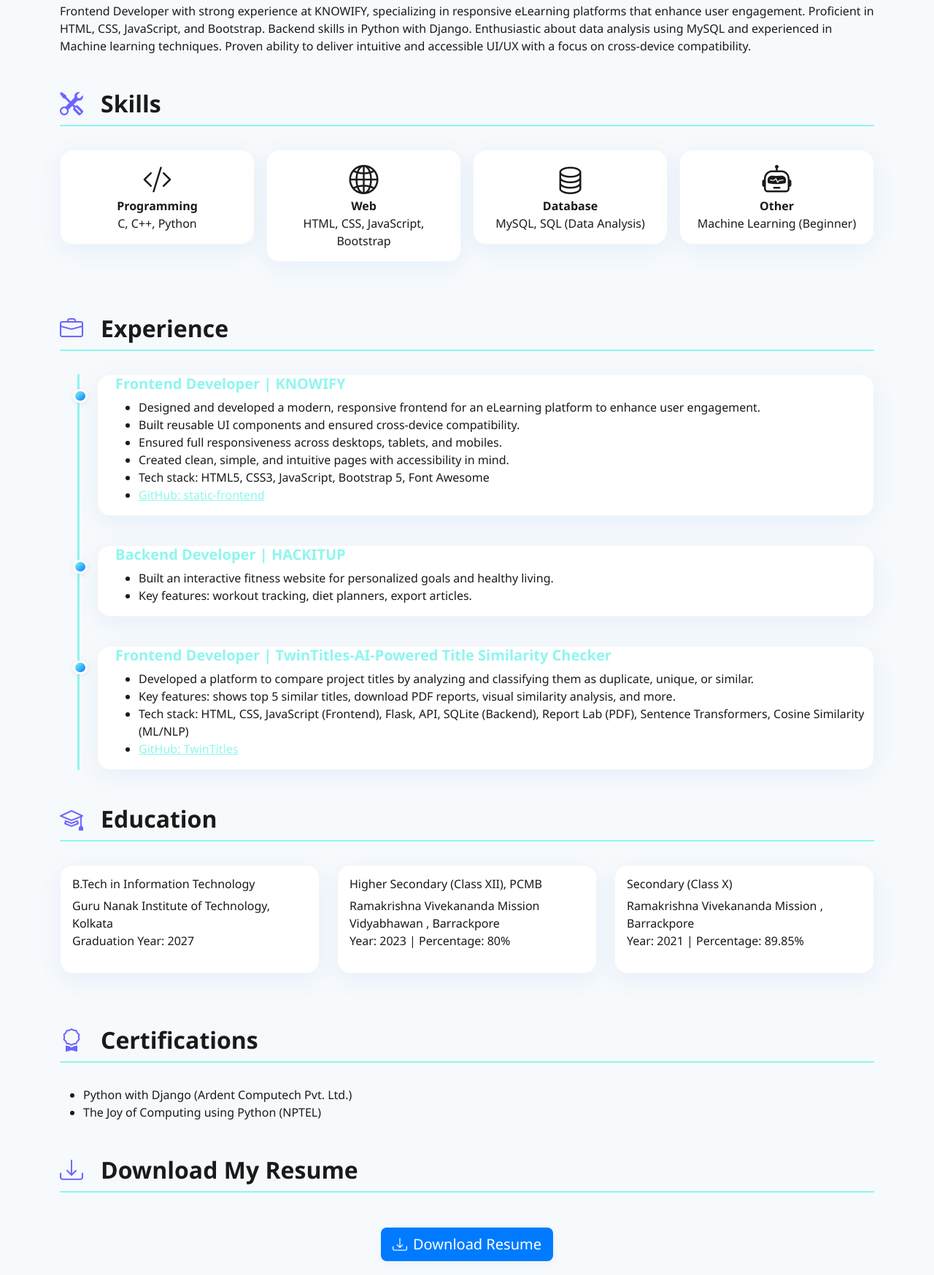
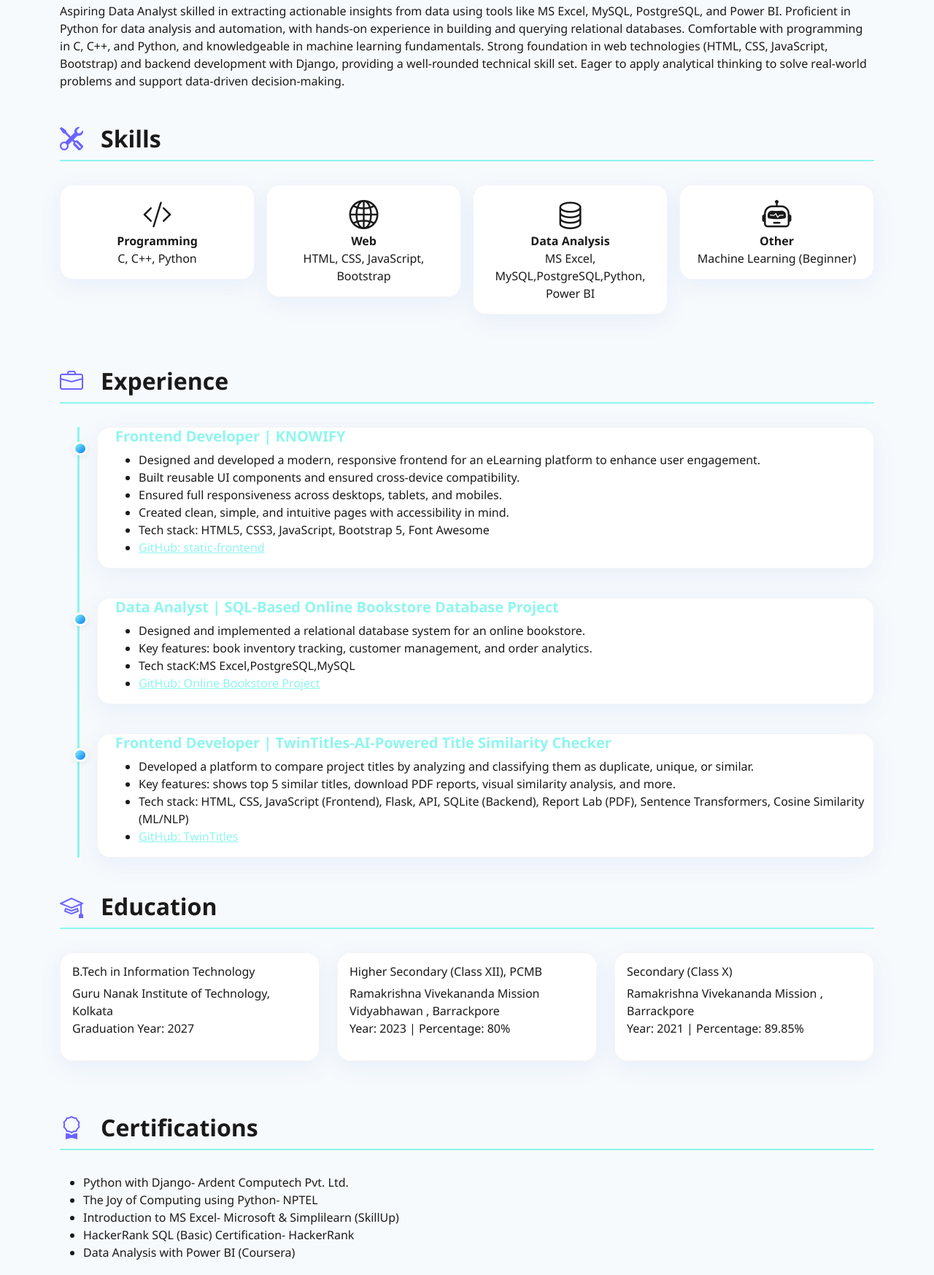
Before and after one commit to Tamannya/Tamannya_portfolio, a plain HTML site: page index.html in a window 1280 px wide. Shown: the part 733-2480 px from the top of the page at 73% size. Drawn offline with nearby package versions, Linux system fonts and the light colour scheme.

Commit message:
Update index.html

```diff
--- a/index.html
+++ b/index.html
@@ -31,10 +31,10 @@
   <!-- Hero Section -->
   <section id="home" class="hero-section d-flex flex-column align-items-center justify-content-center text-center">
     <div class="profile-img-wrapper mb-3">
-      <img src="Profile.jpg" alt="Profile" class="profile-img" id="profile-img">
+      <img src="assets/Profile.jpg" alt="Profile" class="profile-img" id="profile-img">
     </div>
     <h1 class="hero-title mb-2">Tamannya Mukherjee</h1>
-    <h2 class="hero-animated mb-3"><span id="animated-text">Frontend Developer | Data Enthusiast</span></h2>
+    <h2 class="hero-animated mb-3"><span id="animated-text"> Data Analyst | Data Enthusiast</span></h2>
     <div class="hero-links mb-2">
       <a href="mailto:tamannya2004@gmail.com" class="me-3"><i class="bi bi-envelope"></i></a>
       <a href="https://github.com/Tamannya" class="me-3" target="_blank"><i class="bi bi-github"></i></a>
@@ -46,7 +46,7 @@
   <main class="container my-5">
     <section class="mb-5 fade-in-section">
       <h2><i class="bi bi-person-lines-fill me-2"></i>Summary</h2>
-      <p>Frontend Developer with strong experience at KNOWIFY, specializing in responsive eLearning platforms that enhance user engagement. Proficient in HTML, CSS, JavaScript, and Bootstrap. Backend skills in Python with Django. Enthusiastic about data analysis using MySQL and experienced in Machine learning techniques. Proven ability to deliver intuitive and accessible UI/UX with a focus on cross-device compatibility.</p>
+      <p>Aspiring Data Analyst skilled in extracting actionable insights from data using tools like MS Excel, MySQL, PostgreSQL, and Power BI. Proficient in Python for data analysis and automation, with hands-on experience in building and querying relational databases. Comfortable with programming in C, C++, and Python, and knowledgeable in machine learning fundamentals. Strong foundation in web technologies (HTML, CSS, JavaScript, Bootstrap) and backend development with Django, providing a well-rounded technical skill set. Eager to apply analytical thinking to solve real-world problems and support data-driven decision-making.</p>
     </section>
     <section id="skills" class="mb-5 fade-in-section">
       <h2><i class="bi bi-tools me-2"></i>Skills</h2>
@@ -68,8 +68,8 @@
         <div class="col-md-3 col-6">
           <div class="skill-card glass-card text-center p-3">
             <i class="bi bi-database display-6"></i>
-            <div><strong>Database</strong></div>
-            <div>MySQL, SQL (Data Analysis)</div>
+            <div><strong>Data Analysis</strong></div>
+            <div>MS Excel, MySQL,PostgreSQL,Python, Power BI</div>
           </div>
         </div>
         <div class="col-md-3 col-6">
@@ -101,10 +101,12 @@
         <div class="timeline-item glass-card">
           <div class="timeline-dot"></div>
           <div class="timeline-content">
-            <h5>Backend Developer | HACKITUP</h5>
+            <h5>Data Analyst | SQL-Based Online Bookstore Database Project</h5>
             <ul>
-              <li>Built an interactive fitness website for personalized goals and healthy living.</li>
-              <li>Key features: workout tracking, diet planners, export articles.</li>
+              <li>Designed and implemented a relational database system for an online bookstore.</li>
+              <li>Key features: book inventory tracking, customer management, and order analytics.</li>
+              <li>Tech stacK:MS Excel,PostgreSQL,MySQL</li>
+              <li><a href="https://github.com/Tamannya/SQL-online-bookstore-project" target="_blank">GitHub: Online Bookstore Project</a></li>
             </ul>
           </div>
         </div>
@@ -148,13 +150,16 @@
     <section id="certificates" class="mb-5 fade-in-section">
       <h2><i class="bi bi-award me-2"></i>Certifications</h2>
       <ul>
-        <li>Python with Django (Ardent Computech Pvt. Ltd.)</li>
-        <li>The Joy of Computing using Python (NPTEL)</li>
+        <li>Python with Django- Ardent Computech Pvt. Ltd.</li>
+        <li>The Joy of Computing using Python- NPTEL</li>
+        <li>Introduction to MS Excel- Microsoft & Simplilearn (SkillUp)</li>
+        <li>HackerRank SQL (Basic) Certification- HackerRank</li>
+        <li>Data Analysis with Power BI (Coursera)</li>
       </ul>
     </section>
     <section id="download-resume" class="fade-in-section text-center my-5">
       <h2><i class="bi bi-download me-2"></i>Download My Resume</h2>
-      <a href="Tamannya_Mukherjee_Resume_Software Engineer.pdf" class="btn btn-accent btn-lg mt-3" download>
+      <a href="assets/Tamannya_Mukherjee_Resume.pdf" class="btn btn-accent btn-lg mt-3" download>
         <i class="bi bi-download me-2"></i>Download Resume
       </a>
     </section>
@@ -174,7 +179,7 @@
   <script src="https://cdn.jsdelivr.net/npm/bootstrap@5.3.0/dist/js/bootstrap.bundle.min.js"></script>
   <script>
     // Animated text effect
-    const texts = ["Frontend Developer | Data Enthusiast", "Responsive Website Specialist", "Machine Learning Beginner", "Open to Opportunities!"];
+    const texts = ["Data Analyst | Data Enthusiast", "Responsive Website Specialist", "Machine Learning Beginner", "Open to Opportunities!"];
     let idx = 0;
     setInterval(() => {
       document.getElementById('animated-text').textContent = texts[idx];
```
